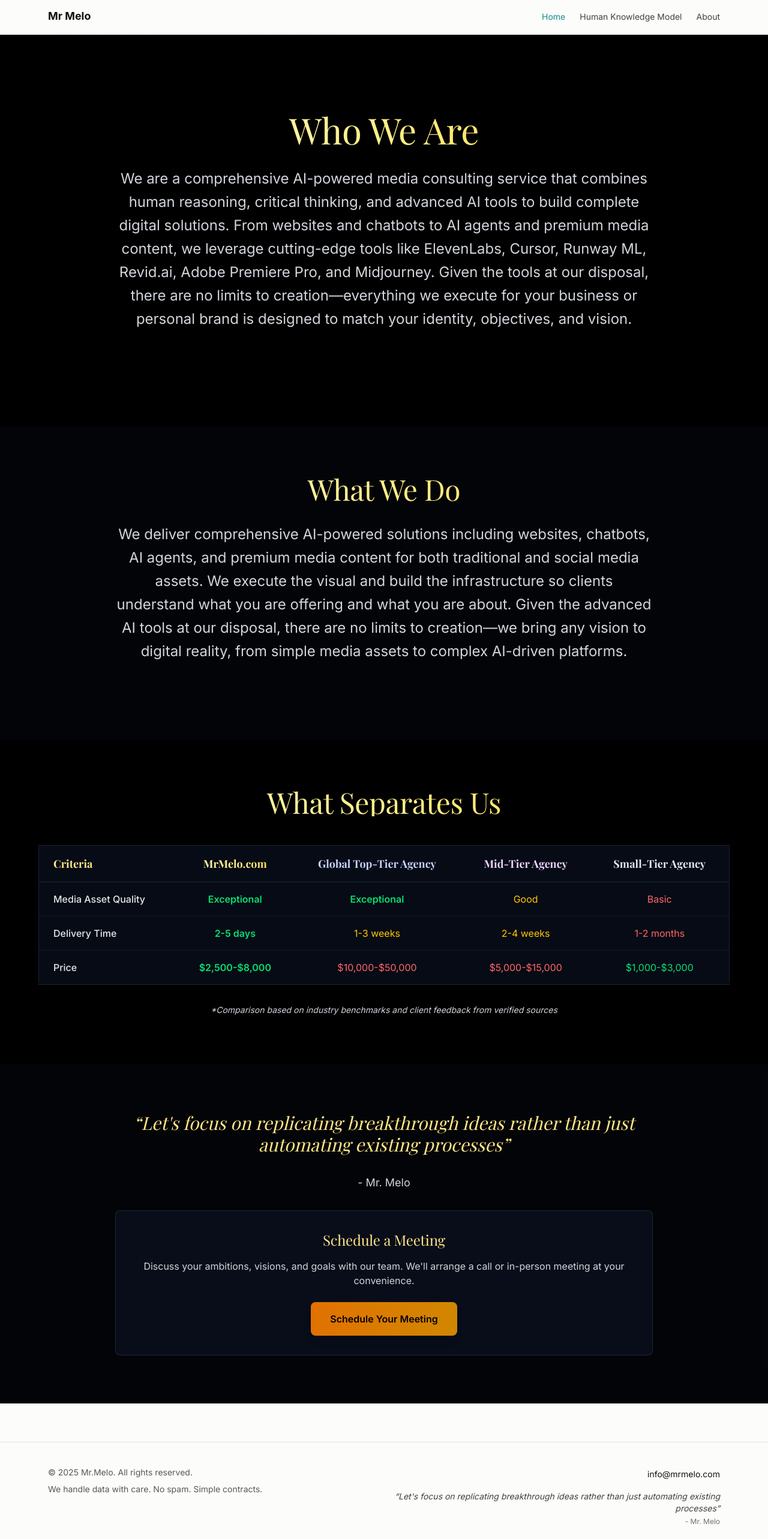
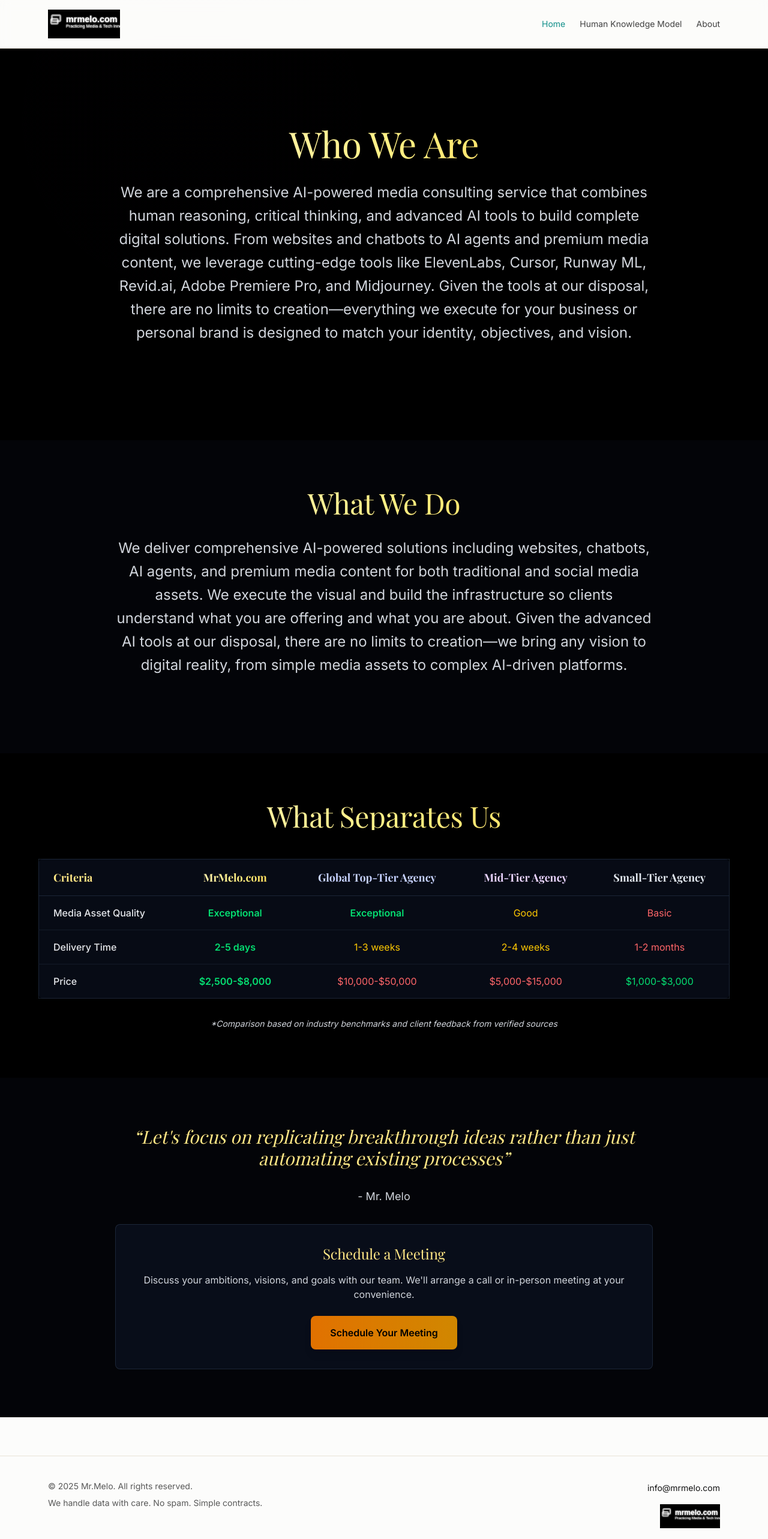
Before and after one commit to MrMeloDoumani/MrMelo, a Next.js app: page / in a window 1280 px wide. Shown: the top 2566 px of the page at 60% size. Built offline with nearby package versions, Linux system fonts and the light colour scheme; a web font is replaced by a local one.

Commit message:
Add new logo to header and footer, replace quote with logo

```diff
--- a/src/components/Footer.tsx
+++ b/src/components/Footer.tsx
@@ -1,3 +1,5 @@
+import Image from "next/image";
+
 export default function Footer() {
   return (
     <footer className="mt-16 border-t border-[color:var(--sand)]">
@@ -17,10 +19,13 @@ export default function Footer() {
             </a>
           </div>
           <div className="text-right">
-            <blockquote className="text-sm italic text-foreground/80">
-              &ldquo;Let&apos;s focus on replicating breakthrough ideas rather than just automating existing processes&rdquo;
-            </blockquote>
-            <p className="text-xs text-foreground/60 mt-1">- Mr. Melo</p>
+            <Image
+              src="/logo/MrMelo_Logo_New.svg"
+              alt="Mr.Melo - Practicing Media & Tech Innovation"
+              width={150}
+              height={60}
+              className="h-10 w-auto mx-auto sm:mx-0 sm:ml-auto"
+            />
           </div>
         </div>
       </div>
--- a/src/components/Header.tsx
+++ b/src/components/Header.tsx
@@ -16,9 +16,8 @@ export default function Header() {
   return (
     <header className="sticky top-0 z-50 bg-background/80 backdrop-blur supports-[backdrop-filter]:bg-background/60 border-b border-[color:var(--sand)]">
       <div className="mx-auto max-w-6xl px-4 py-4 flex items-center justify-between">
-        <Link href="/" aria-label="Mr.Melo home" className="flex items-center gap-2">
-          <Image src="/logo/MrMelo_Monogram_Black.svg" alt="Mr.Melo monogram" width={28} height={28} priority className="md:hidden" />
-          <Image src="/logo/MrMelo_Wordmark_Black.svg" alt="Mr.Melo" width={112} height={24} priority className="hidden md:block" />
+        <Link href="/" aria-label="Mr.Melo home" className="flex items-center">
+          <Image src="/logo/MrMelo_Logo_New.svg" alt="Mr.Melo - Practicing Media & Tech Innovation" width={180} height={72} priority className="h-12 w-auto" />
         </Link>
         <nav className="flex items-center gap-6 text-sm">
           {nav.map((item) => {
```
Also changed, not shown: public/logo/MrMelo_Logo_New.svg (added).
